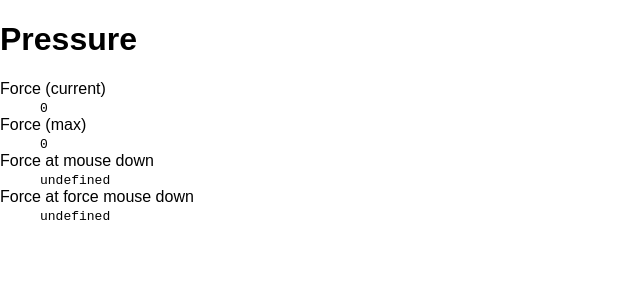
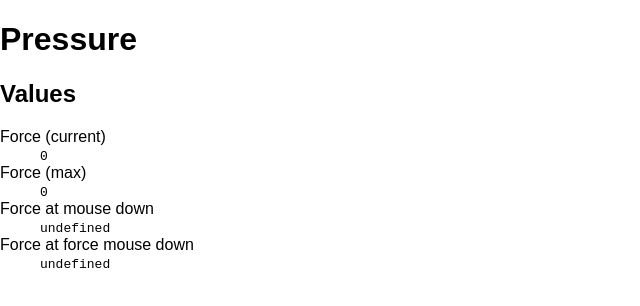
Before and after one commit to j-/pressure, a React app: page / in a window 1280 px wide. Shown: the top 306 px of the page, without its empty margins (0-640 px from the left). Built offline with nearby package versions, Linux system fonts and the light colour scheme.

Commit message:
Move force values into their own section

```diff
--- a/src/components/App.tsx
+++ b/src/components/App.tsx
@@ -1,25 +1,12 @@
 import * as React from 'react';
-import ForceCurrent from '../containers/ForceCurrent';
-import ForceMax from '../containers/ForceMax';
-import ForceAtMouseDown from '../containers/ForceAtMouseDown';
-import ForceAtForceMouseDown from '../containers/ForceAtForceMouseDown';
+import SectionForces from './SectionForces';
 
 const App: React.StatelessComponent = () => (
 	<div className="App">
 		<h1>Pressure</h1>
-		<dl>
-			<dt>Force (current)</dt>
-			<dd><ForceCurrent /></dd>
 
-			<dt>Force (max)</dt>
-			<dd><ForceMax /></dd>
-
-			<dt>Force at mouse down</dt>
-			<dd><ForceAtMouseDown /></dd>
-
-			<dt>Force at force mouse down</dt>
-			<dd><ForceAtForceMouseDown /></dd>
-		</dl>
+		<h2>Values</h2>
+		<SectionForces />
 	</div>
 );
 
--- /dev/null
+++ b/src/components/SectionForces.tsx
@@ -0,0 +1,25 @@
+import * as React from 'react';
+import ForceCurrent from '../containers/ForceCurrent';
+import ForceMax from '../containers/ForceMax';
+import ForceAtMouseDown from '../containers/ForceAtMouseDown';
+import ForceAtForceMouseDown from '../containers/ForceAtForceMouseDown';
+
+const SectionForces: React.StatelessComponent = () => (
+	<section className="SectionForces">
+		<dl>
+			<dt>Force (current)</dt>
+			<dd><ForceCurrent /></dd>
+
+			<dt>Force (max)</dt>
+			<dd><ForceMax /></dd>
+
+			<dt>Force at mouse down</dt>
+			<dd><ForceAtMouseDown /></dd>
+
+			<dt>Force at force mouse down</dt>
+			<dd><ForceAtForceMouseDown /></dd>
+		</dl>
+	</section>
+);
+
+export default SectionForces;
```
